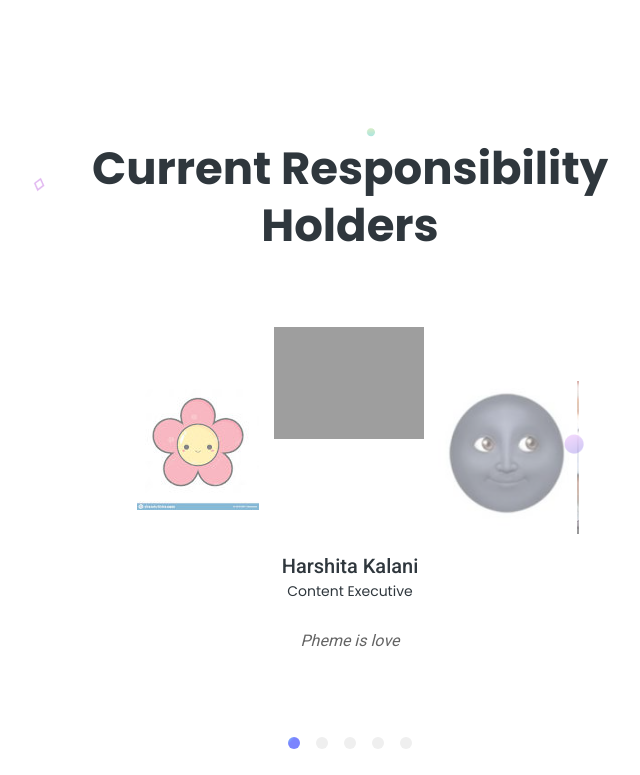
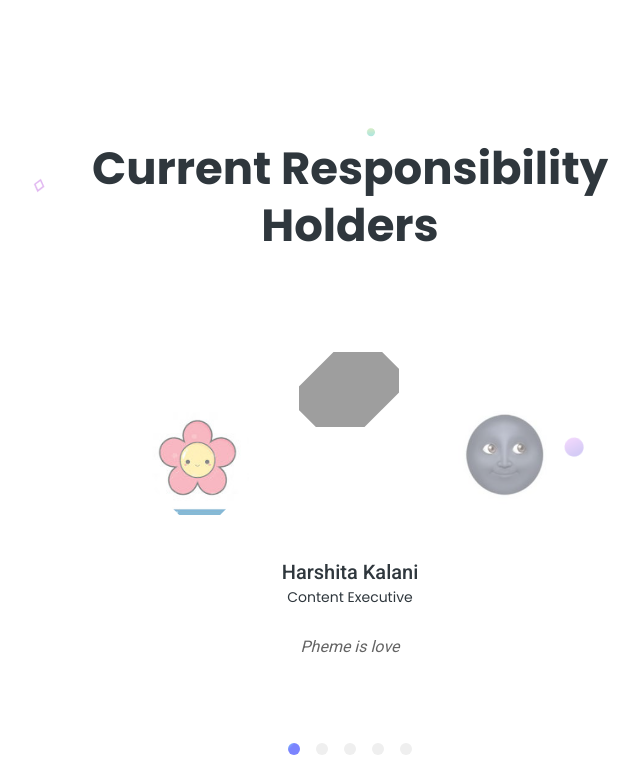
Before and after one commit to SanidhyaJohri/Pheme-Website, a Django app: page /about in a window 1280 px wide. Shown: the part 1113-1888 px from the top of the page, without its empty margins (290-930 px from the left). Run offline with Django 3.2, Linux system fonts and the light colour scheme; data comes from the database, SQL or seed files in the repository; both versions use the stored data as it was after the commit; parts of the project's set-up code (start-up, migrations or seed data) failed here and were passed over; some libraries are stand-ins or nearby versions; grey boxes are pictures that could not be loaded.

Commit message:
commit-image

```diff
--- /dev/null
+++ b/static/css/picture.css
@@ -0,0 +1,15 @@
+.picture{
+    display: block;
+    margin: 0 auto;
+    margin: 25px;
+    -ms-transform: rotate(-45deg);
+    -webkit-transform: rotate(-45deg);
+    transform: rotate(-45deg);
+    overflow: hidden;
+}
+.picture img{
+    margin: -25px;
+    -ms-transform: rotate(45deg);
+    -webkit-transform: rotate(45deg);
+    transform: rotate(45deg) scale(1.00);
+}
--- a/templates/about.html
+++ b/templates/about.html
@@ -23,7 +23,8 @@
     <link rel="stylesheet" href="static/css/slick.css">
     <!-- style CSS -->
     <link rel="stylesheet" href="static/css/style.css">
-
+    <!-- style POR Holder image -->
+    <link rel="stylesheet" href="static/css/picture.css">
     <style>
     .nav-link:hover {
   text-decoration: underline;
@@ -269,7 +270,9 @@
                     <div class="slider-nav-thumbnails">
                         {% for lead in leader %}
                         <div class="slider-thumbnails">
-                            <img src="media/{{lead.leaderImg}}" alt="slideimg" class="image">
+                            <div class="picture">
+                                <img src="media/{{lead.leaderImg}}" alt="slideimg" class="image">
+                            </div>
                         </div>
                         {% endfor %}
                         {% comment %} <div class="slider-thumbnails">
```
Also changed, not shown: templates/contact.html (+5 -2 lines), db.sqlite3, home/media/contact/moon.jpg (added).
